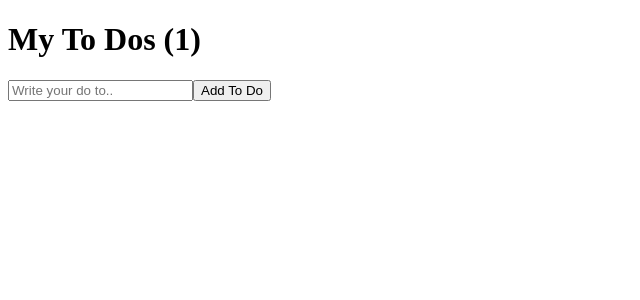
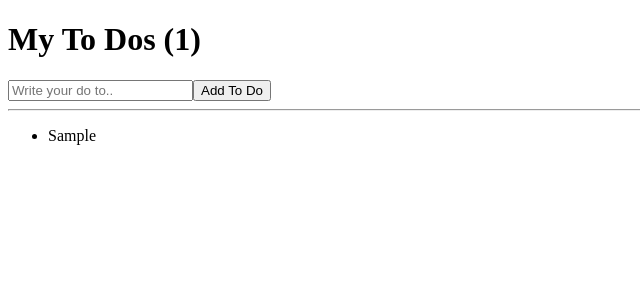
Before and after one commit to jy022222/REACT-PRACTICE, a React (Create React App) app: page / in a window 1280 px wide. Both pictures are taken after typing "Sample" into the empty fields and a click on the button "Add To Do". Shown: the top 300 px of the page, without its empty margins (0-640 px from the left). Built offline with nearby package versions, Linux system fonts and the light colour scheme.

Commit message:
To Do List (2)

```diff
--- a/src/App.js
+++ b/src/App.js
@@ -30,6 +30,11 @@
           placeholder="Write your do to.." />
           <button>Add To Do</button>
       </form>
+      <hr />
+      <ul>
+         {toDos.map((item,index) => <li key={index}>{item}</li>)}
+         {/* item은 배열 안에 각각의 요소들을 말함 */}
+      </ul>
     </div>
   )
 }
```
Also changed, not shown: 1 other file (tests, documents, lock files or other folders).
